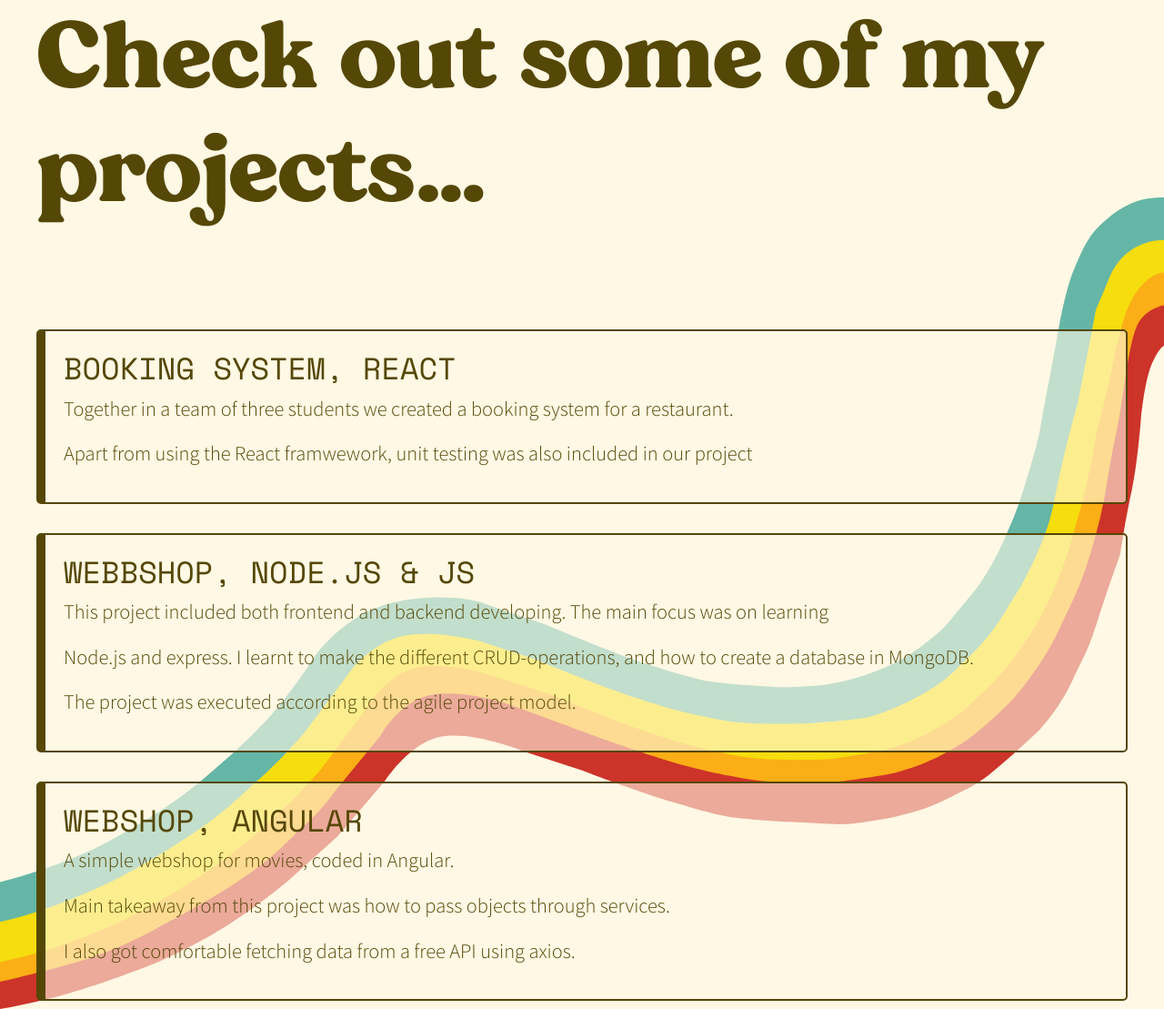
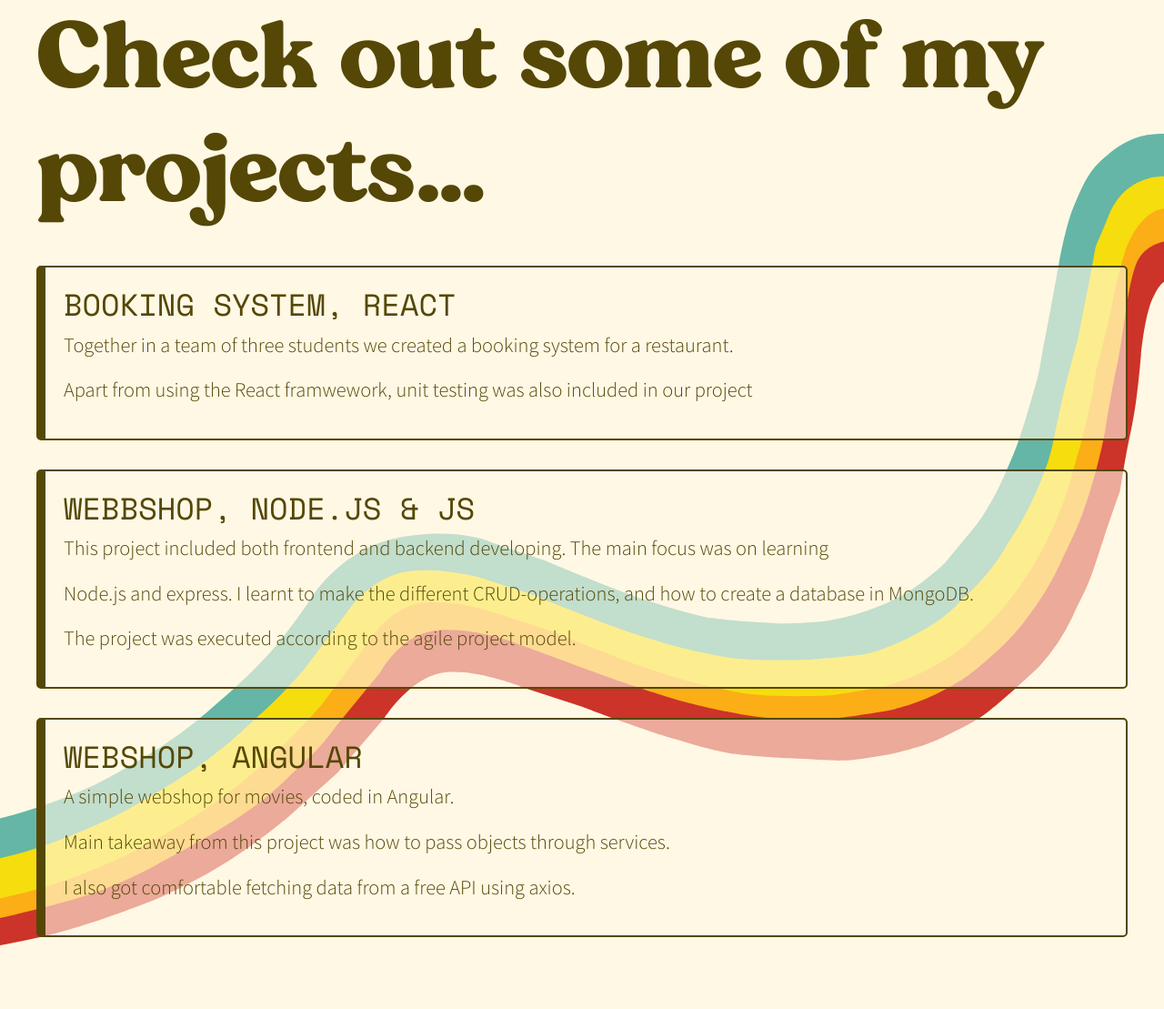
Before and after one commit to melina-kamyab/retroPortfolio.github.io, a website: page index.html in a window 1280 px wide. Shown: the part 1948-3057 px from the top of the page at 91% size. Drawn offline with nearby package versions, Linux system fonts and the light colour scheme.

Commit message:
fix margins

```diff
--- a/scss/main.scss
+++ b/scss/main.scss
@@ -181,10 +181,6 @@ p {
   width: 100vw;
   padding: 40px 40px 0 40px;
 
-  // @media only screen and (min-width: 1224px) {
-  //   background-size: 110%;
-  // }
-
   h1 {
     /* Desktops and laptops ----------- */
     @media only screen and (min-width: 1224px) {
@@ -194,14 +190,6 @@ p {
     /* Large screens ----------- */
     @media only screen and (min-width: 1824px) {
       font-size: 7rem;
-    }
-  }
-
-  section {
-    margin: 40px;
-    /* Desktops and laptops ----------- */
-    @media only screen and (min-width: 1224px) {
-      margin: 70px 0;
     }
   }
 
```
Also changed, not shown: css/main.css, 1 other file.
